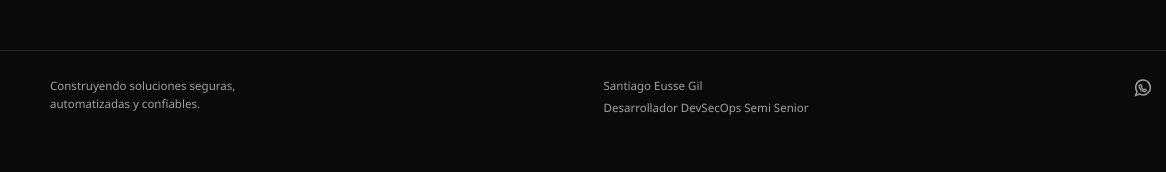
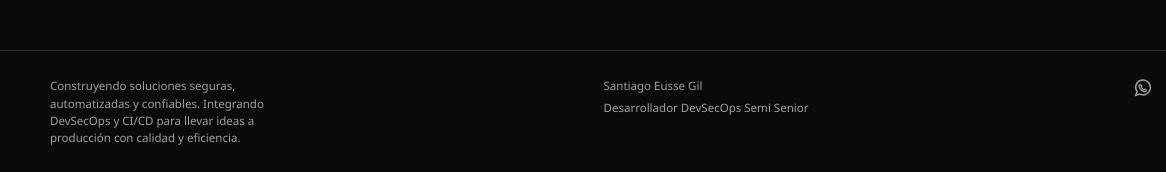
Before and after one commit to eusse701sg/Portafolio_Web, a plain HTML site: page index.html in a window 1280 px wide. Shown: the part 1110-1282 px from the top of the page, 0-1166 px from the left. Drawn offline with Linux system fonts and the light colour scheme.

Commit message:
Añadir más info en la frase del footer

```diff
--- a/index.html
+++ b/index.html
@@ -37,7 +37,7 @@
 
 	<footer class="site-footer">
 		<div class="container footer-inner">
-			<p class="footer-phrase">Construyendo soluciones seguras, automatizadas y confiables.</p>
+			<p class="footer-phrase">Construyendo soluciones seguras, automatizadas y confiables. Integrando DevSecOps y CI/CD para llevar ideas a producción con calidad y eficiencia.</p>
 			<div class="footer-identity">
 				<span>Santiago Eusse Gil</span>
 				<span>Desarrollador DevSecOps Semi Senior</span>
```
